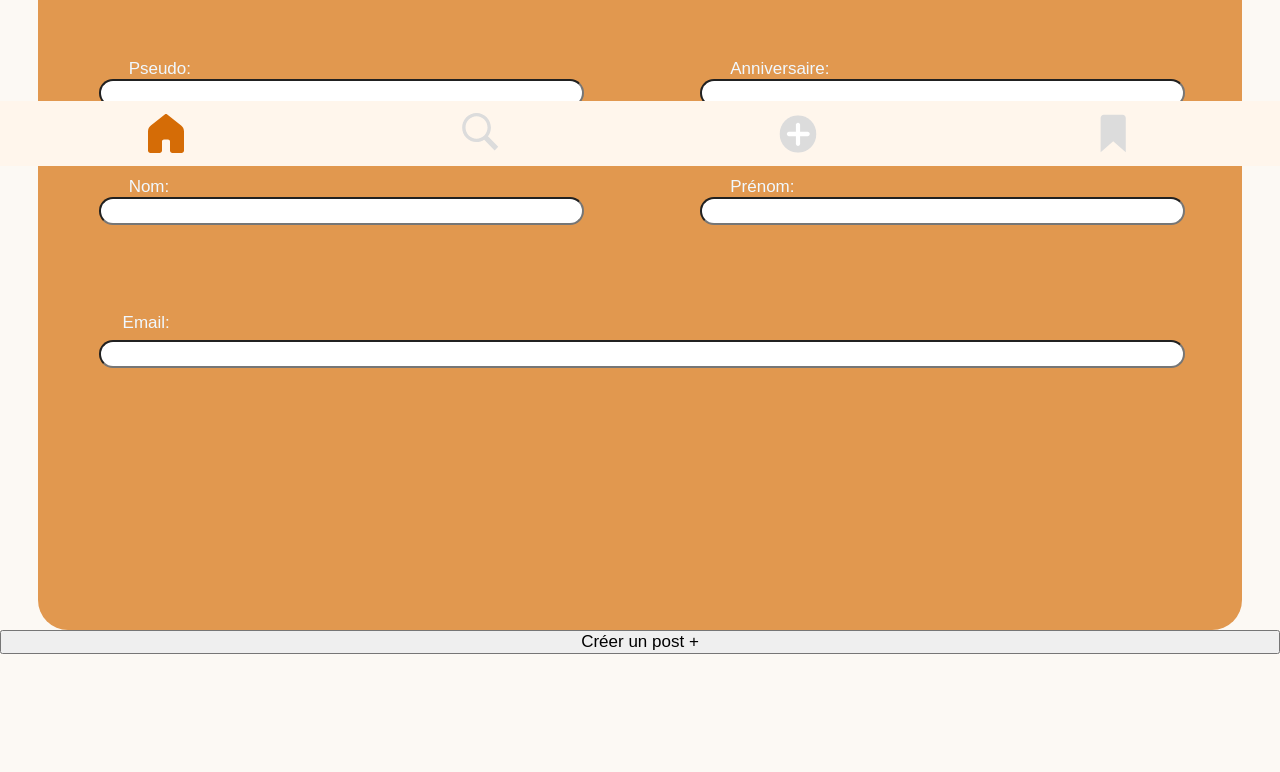
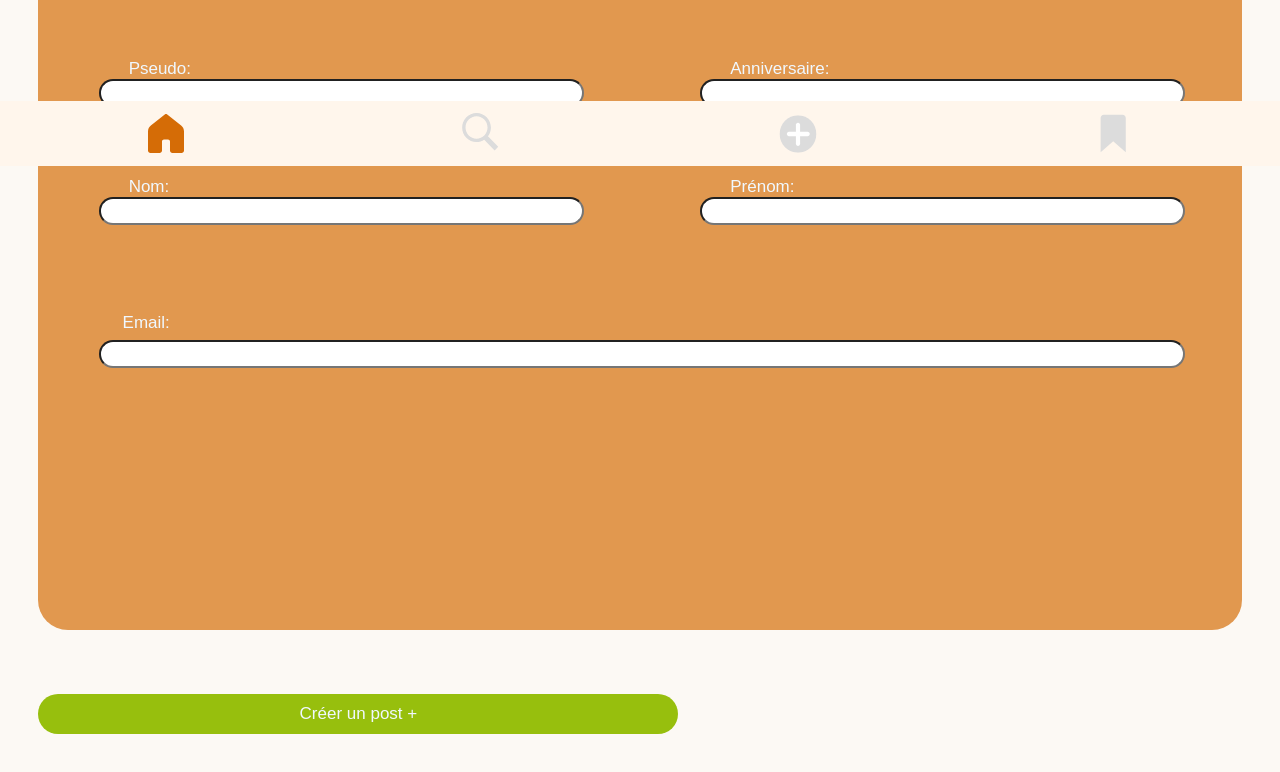
Before and after one commit to WildCodeSchool/0923-lille-JS-eatingnamnam, a React (Vite) app in the folder frontend/: page /profile in a window 1280 px wide. Shown: the part 634-1406 px from the top of the page. Before the commit the page ends 1336 px from the top, so only its background shows below. Built offline with nearby package versions, Linux system fonts and the light colour scheme; a web font is replaced by a local one.

Commit message:
Update UserProfil.scss

```diff
--- a/frontend/src/pages/UserProfil/UserProfil.scss
+++ b/frontend/src/pages/UserProfil/UserProfil.scss
@@ -101,3 +101,13 @@
   margin-left: 5%;
   margin-top: -15%;
 }
+.UserProfil__button__post {
+  background-color: rgb(151, 191, 13);
+  color: aliceblue;
+  height: 5vh;
+  width: 50vw;
+  border-radius: 56px;
+  border: none;
+  margin-left: 3%;
+  margin-top: 5%;
+}
```
